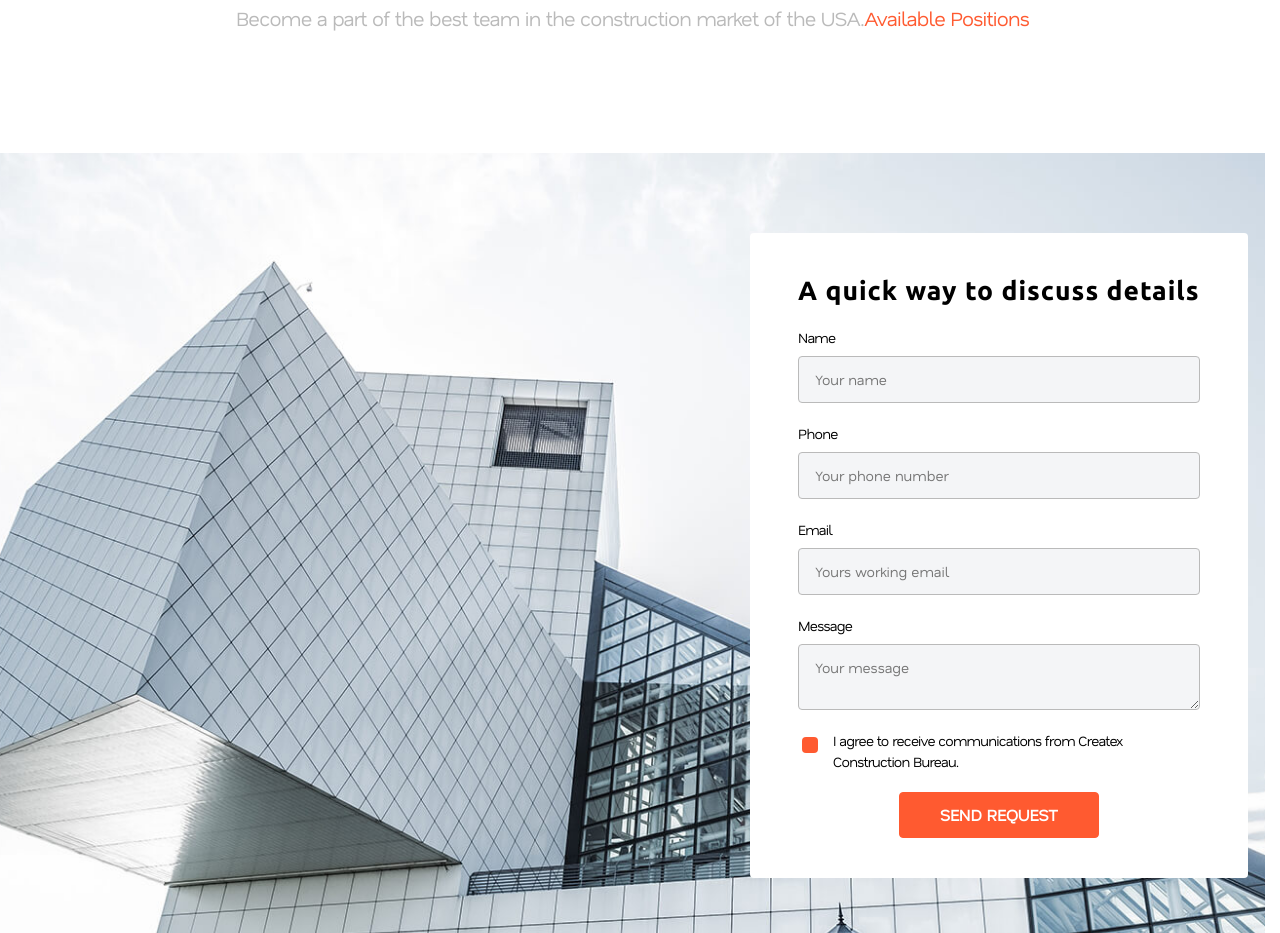
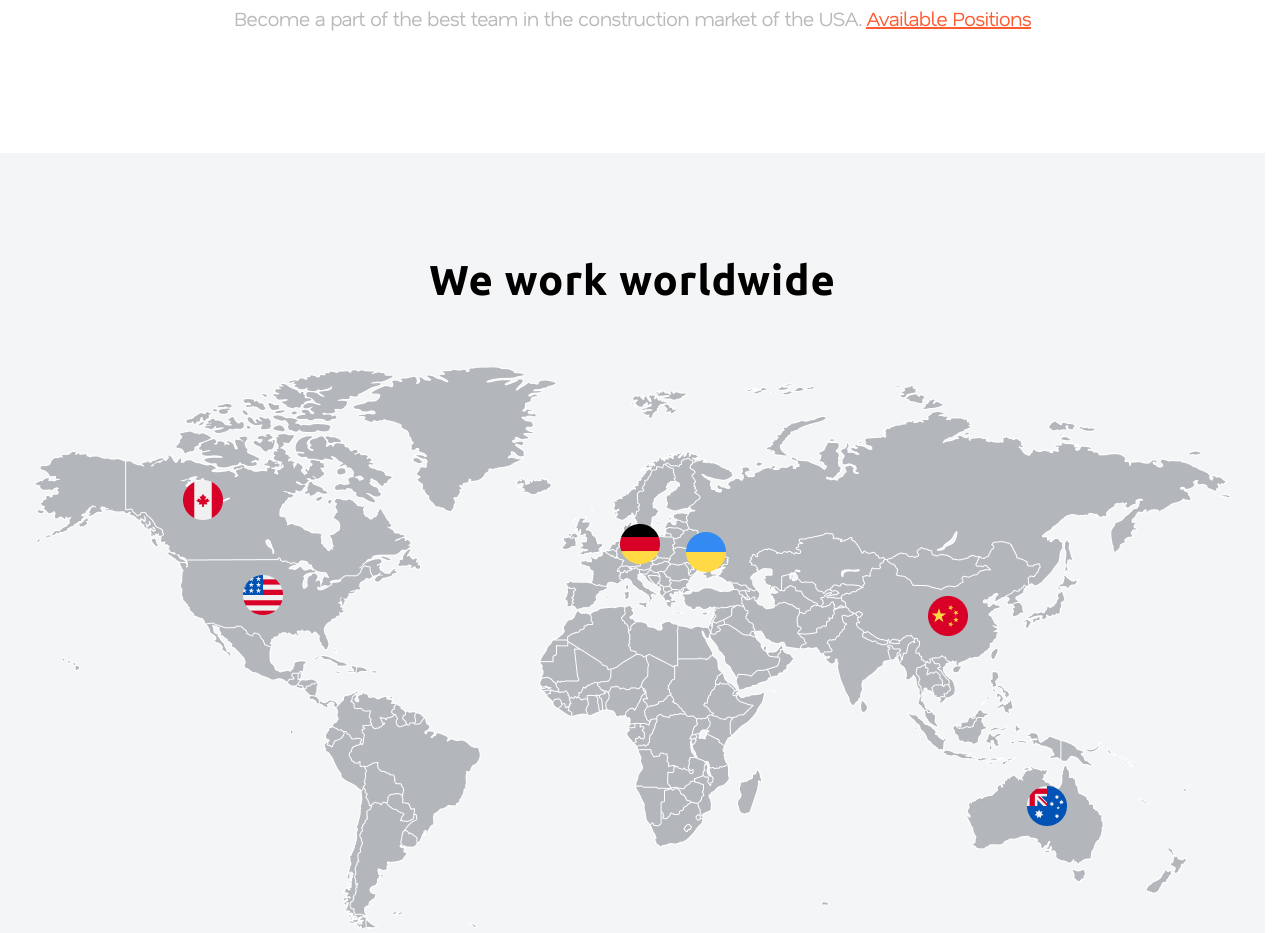
Before and after one commit to Ilya-Poltawezc/project-11, a website with bundled scripts: page aboutus.html in a window 1280 px wide. Shown: the part 6426-7359 px from the top of the page. Built offline with nearby package versions, Linux system fonts and the light colour scheme.

Commit message:
improvements, end of page, section worder + adaptive

```diff
--- a/aboutus.html
+++ b/aboutus.html
@@ -504,6 +504,16 @@
                 </div>
             </div>
         </section>
+        <section class="worder">
+            <div class="worder__title container">
+                <h1 class="worder__title-title">We work worldwide</h1>
+                <img
+                    class="worder__title-img"
+                    src="/images/teams/background.png"
+                    alt=""
+                    width="1230" height="563" loading="lazy">
+            </div>
+        </section>
         <section class="details">
             <h1 class="visually-hidden">Details form</h1>
             <div class="details__div container">
--- a/styles/blocks/_team.scss
+++ b/styles/blocks/_team.scss
@@ -100,6 +100,7 @@
             display: flex;
             justify-content: center;
             padding-bottom: rem(120);
+            column-gap: rem(4);
 
             @include tablet {
                 flex-direction: column;
@@ -114,7 +115,7 @@
             &--link {
                 font-size: rem(20);
                 color: var(--color-orange);
-                text-decoration: solid;
+                text-decoration: underline !important;
 
                 @include hover {
                     color: var(--color-darkGrey);
--- /dev/null
+++ b/styles/blocks/_worder.scss
@@ -0,0 +1,23 @@
+@use '../helpers' as *;
+
+.worder {
+    background-color: var(--color-form);
+
+    &__title {
+        padding-block: rem(100);
+        display: flex;
+        flex-direction: column;
+        row-gap: rem(60);
+        align-items: center;
+
+        @include mobile {
+            padding-block: rem(50);
+        }
+
+        &-title {
+            @include fluid-text(46, 30);
+
+            text-align: center;
+        }
+    }
+}
--- a/styles/main.scss
+++ b/styles/main.scss
@@ -59,3 +59,5 @@
 @use 'blocks/core';
 
 @use 'blocks/team';
+
+@use 'blocks/worder';
```
Also changed, not shown: images/teams/background.png (added), styles/main.css, 1 other file.
